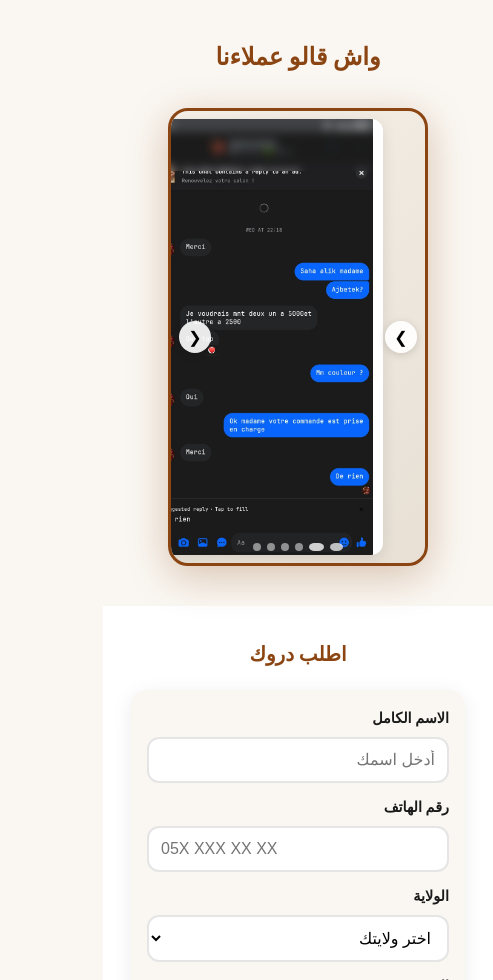
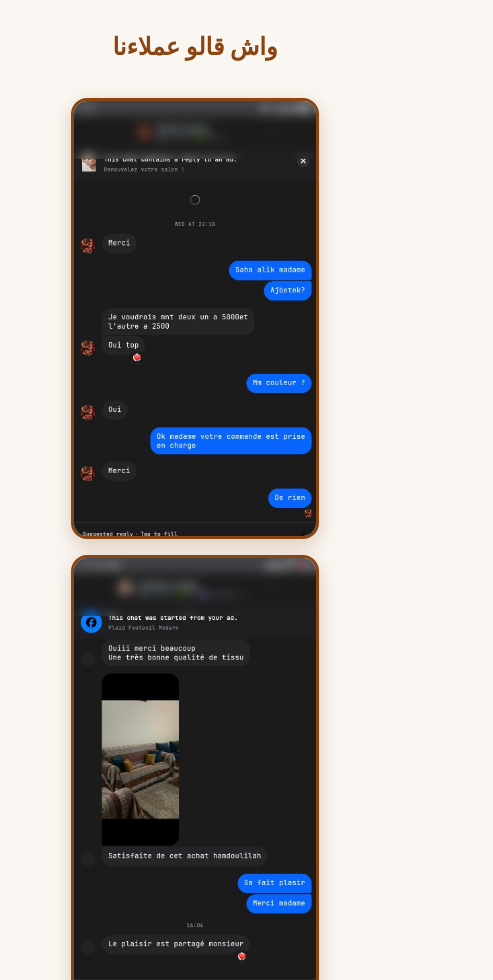
Before and after one commit to stika47/plaid1, a plain HTML site: page index.html in a window 390 px wide. Shown: the part 1020-2000 px from the top of the page, 493 px wide, since content can reach past the window. Drawn offline with Linux system fonts and the light colour scheme.

Commit message:
Update: mobile fixes, testimonials grid, content updates

```diff
--- a/index.html
+++ b/index.html
@@ -3,8 +3,8 @@
 <head>
     <meta charset="UTF-8">
     <meta name="viewport" content="width=device-width, initial-scale=1.0">
-    <title>غطاء صوف قطني | غطاء sofa فاخر</title>
-    <meta name="description" content="غطاء صوف قطني عالي الجودة لل sofa. تسوق الآن مع التوصيل لجميع الولايات الجزائرية.">
+    <title>غطاء صوف فاخر | غطاء sofa مريح</title>
+    <meta name="description" content="غطاء صوف فاخر عالي الجودة لل sofa. تسوق الآن مع التوصيل لجميع الولايات الجزائرية.">
     <meta name="facebook-domain-verification" content="2717020218665128" />
 
     <style>
@@ -28,14 +28,9 @@
             box-sizing: border-box;
         }
 
-        * {
-            margin: 0;
-            padding: 0;
-            box-sizing: border-box;
-        }
-
         html {
             scroll-behavior: smooth;
+            overflow-x: hidden;
         }
 
         body {
@@ -46,10 +41,13 @@
             -webkit-font-smoothing: antialiased;
             padding-top: 60px;
             min-height: 100vh;
+            overflow-x: hidden;
+            max-width: 100vw;
         }
 
         .container {
             max-width: 1200px;
+            width: 100%;
             margin: 0 auto;
             padding: 0 16px;
         }
@@ -57,6 +55,12 @@
         img {
             max-width: 100%;
             height: auto;
+            display: block;
+        }
+
+        section {
+            max-width: 100vw;
+            overflow: hidden;
         }
 
         a {
@@ -98,7 +102,8 @@
         .header-actions {
             display: flex;
             align-items: center;
-            gap: 12px;
+            gap: 10px;
+            flex-shrink: 0;
         }
 
         .stock-badge {
@@ -119,6 +124,12 @@
             text-decoration: none;
             font-weight: 600;
             font-size: 0.9rem;
+            display: inline-block;
+        }
+
+        .header-inner .logo {
+            flex-shrink: 0;
+            max-width: 120px;
         }
 
         /* Hero */
@@ -134,6 +145,15 @@
             max-height: 450px;
             background: #f0ebe4;
             overflow: hidden;
+            width: 100%;
+            max-width: 100vw;
+        }
+
+        .hero {
+            padding-top: 60px;
+            position: relative;
+            overflow: hidden;
+            max-width: 100vw;
         }
 
         .carousel-slide {
@@ -259,85 +279,31 @@
             font-size: 1.5rem;
         }
 
-        .testimonial-carousel {
-            position: relative;
-            max-width: 300px;
+        .testimonials-grid {
+            display: flex;
+            flex-direction: column;
+            gap: 16px;
+            padding: 0 16px;
+            max-width: 320px;
             margin: 0 auto;
-            overflow: hidden;
-            border-radius: 20px;
-            box-shadow: 0 10px 40px rgba(139, 69, 19, 0.3);
-            background: linear-gradient(135deg, #f5f0e8 0%, #e8e0d5 100%);
-            border: 4px solid var(--primary);
         }
 
-        .testimonial-track {
-            display: flex;
-            transition: transform 0.5s cubic-bezier(0.4, 0, 0.2, 1);
-        }
-
-        .testimonial-slide {
-            min-width: 100%;
+        .testimonial-item {
             aspect-ratio: 9/16;
-            padding: 8px;
-            background: transparent;
-        }
-
-        .testimonial-slide img {
-            width: 100%;
-            height: 100%;
-            object-fit: contain;
-            object-position: top center;
-            display: block;
-            border-radius: 12px;
-            box-shadow: 0 4px 15px rgba(0,0,0,0.1);
+            border-radius: 16px;
+            overflow: hidden;
+            border: 4px solid var(--primary);
+            box-shadow: 0 6px 20px rgba(139, 69, 19, 0.25);
             background: #fff;
         }
 
-        .testimonial-nav {
-            position: absolute;
-            bottom: 12px;
-            left: 0;
-            right: 0;
-            display: flex;
-            justify-content: center;
-            gap: 6px;
+        .testimonial-item img {
+            width: 100%;
+            height: 100%;
+            object-fit: cover;
+            object-position: top center;
+            display: block;
         }
-
-        .testimonial-dot {
-            width: 8px;
-            height: 8px;
-            border-radius: 50%;
-            background: rgba(255,255,255,0.5);
-            cursor: pointer;
-            border: none;
-            transition: all 0.3s;
-        }
-
-        .testimonial-dot.active {
-            background: var(--white);
-            width: 20px;
-            border-radius: 4px;
-        }
-
-        .testimonial-arrow {
-            position: absolute;
-            top: 50%;
-            transform: translateY(-50%);
-            width: 32px;
-            height: 32px;
-            background: rgba(255,255,255,0.9);
-            border: none;
-            border-radius: 50%;
-            cursor: pointer;
-            font-size: 16px;
-            display: flex;
-            align-items: center;
-            justify-content: center;
-            box-shadow: 0 2px 8px rgba(0,0,0,0.15);
-        }
-
-        .testimonial-arrow.prev { left: 8px; }
-        .testimonial-arrow.next { right: 8px; }
 
         /* Checkout */
         .checkout {
@@ -643,8 +609,12 @@
                 font-size: 0.9rem;
             }
 
-            .testimonial-carousel {
-                max-width: 260px;
+            .testimonials-grid {
+                padding: 0 16px;
+                max-width: 280px;
+            }
+
+            .testimonial-item {
                 border-width: 3px;
             }
 
@@ -771,7 +741,7 @@
             <div class="features-grid">
                 <div class="feature-card">
                     <h3>جودة عالية</h3>
-                    <p>صوف قطني 100% - يدوم لأعوام</p>
+                    <p>فاخر - يدوم لأعوام</p>
                 </div>
                 <div class="feature-card">
                     <h3>سهل الغسل</h3>
@@ -796,28 +766,25 @@
     <section class="social-proof">
         <div class="container">
             <h2>واش قالو عملاءنا</h2>
-            <div class="testimonial-carousel" id="testimonialCarousel">
-                <div class="testimonial-track">
-                    <div class="testimonial-slide">
-                        <img src="images/testimonials/review1.jpg" alt="Testimonial 1">
-                    </div>
-                    <div class="testimonial-slide">
-                        <img src="images/testimonials/review2.jpg" alt="Testimonial 2">
-                    </div>
-                    <div class="testimonial-slide">
-                        <img src="images/testimonials/review3.jpg" alt="Testimonial 3">
-                    </div>
-                    <div class="testimonial-slide">
-                        <img src="images/testimonials/review4.jpg" alt="Testimonial 4">
-                    </div>
-                    <div class="testimonial-slide">
-                        <img src="images/testimonials/review5.jpg" alt="Testimonial 5">
-                    </div>
-                    <div class="testimonial-slide">
-                        <img src="images/testimonials/review6.jpg" alt="Testimonial 6">
-                    </div>
+            <div class="testimonials-grid">
+                <div class="testimonial-item">
+                    <img src="images/testimonials/review1.jpg" alt="تقييم 1">
                 </div>
-                <div class="testimonial-nav" id="testimonialNav"></div>
+                <div class="testimonial-item">
+                    <img src="images/testimonials/review2.jpg" alt="تقييم 2">
+                </div>
+                <div class="testimonial-item">
+                    <img src="images/testimonials/review3.jpg" alt="تقييم 3">
+                </div>
+                <div class="testimonial-item">
+                    <img src="images/testimonials/review4.jpg" alt="تقييم 4">
+                </div>
+                <div class="testimonial-item">
+                    <img src="images/testimonials/review5.jpg" alt="تقييم 5">
+                </div>
+                <div class="testimonial-item">
+                    <img src="images/testimonials/review6.jpg" alt="تقييم 6">
+                </div>
             </div>
         </div>
     </section>
@@ -1046,57 +1013,6 @@
             if (Math.abs(diff) > 50) diff > 0 ? nextSlide() : prevSlide();
         });
 
-        // Testimonial Carousel
-        const testimonialTrack = document.querySelector('.testimonial-track');
-        const testimonialSlides = document.querySelectorAll('.testimonial-slide');
-        const testimonialNav = document.getElementById('testimonialNav');
-        let currentTestimonial = 0;
-
-        // Create nav dots
-        testimonialSlides.forEach((_, i) => {
-            const dot = document.createElement('button');
-            dot.className = 'testimonial-dot' + (i === 0 ? ' active' : '');
-            dot.onclick = () => goToTestimonial(i);
-            testimonialNav.appendChild(dot);
-        });
-
-        // Add arrows
-        const testimonialCarousel = document.getElementById('testimonialCarousel');
-        const prevBtn = document.createElement('button');
-        prevBtn.className = 'testimonial-arrow prev';
-        prevBtn.innerHTML = '❮';
-        prevBtn.onclick = () => prevTestimonial();
-        const nextBtn = document.createElement('button');
-        nextBtn.className = 'testimonial-arrow next';
-        nextBtn.innerHTML = '❯';
-        nextBtn.onclick = () => nextTestimonial();
-        testimonialCarousel.appendChild(prevBtn);
-        testimonialCarousel.appendChild(nextBtn);
-
-        function goToTestimonial(n) {
-            currentTestimonial = (n + testimonialSlides.length) % testimonialSlides.length;
-            testimonialTrack.style.transform = `translateX(-${currentTestimonial * 100}%)`;
-            document.querySelectorAll('.testimonial-dot').forEach((dot, i) => {
-                dot.classList.toggle('active', i === currentTestimonial);
-            });
-        }
-
-        function nextTestimonial() { goToTestimonial(currentTestimonial + 1); }
-        function prevTestimonial() { goToTestimonial(currentTestimonial - 1); }
-
-        // Auto play testimonial carousel
-        let testimonialInterval = setInterval(nextTestimonial, 5000);
-        testimonialCarousel.addEventListener('mouseenter', () => clearInterval(testimonialInterval));
-        testimonialCarousel.addEventListener('mouseleave', () => testimonialInterval = setInterval(nextTestimonial, 5000));
-
-        // Touch swipe for testimonial
-        let testTouchStartX = 0;
-        testimonialCarousel.addEventListener('touchstart', e => testTouchStartX = e.touches[0].clientX);
-        testimonialCarousel.addEventListener('touchend', e => {
-            const diff = testTouchStartX - e.changedTouches[0].clientX;
-            if (Math.abs(diff) > 50) diff > 0 ? nextTestimonial() : prevTestimonial();
-        });
-
         // ViewContent event
         setTimeout(() => fbq('track', 'ViewContent'), 2000);
 
```
Also changed, not shown: the problem.jpeg (added).
